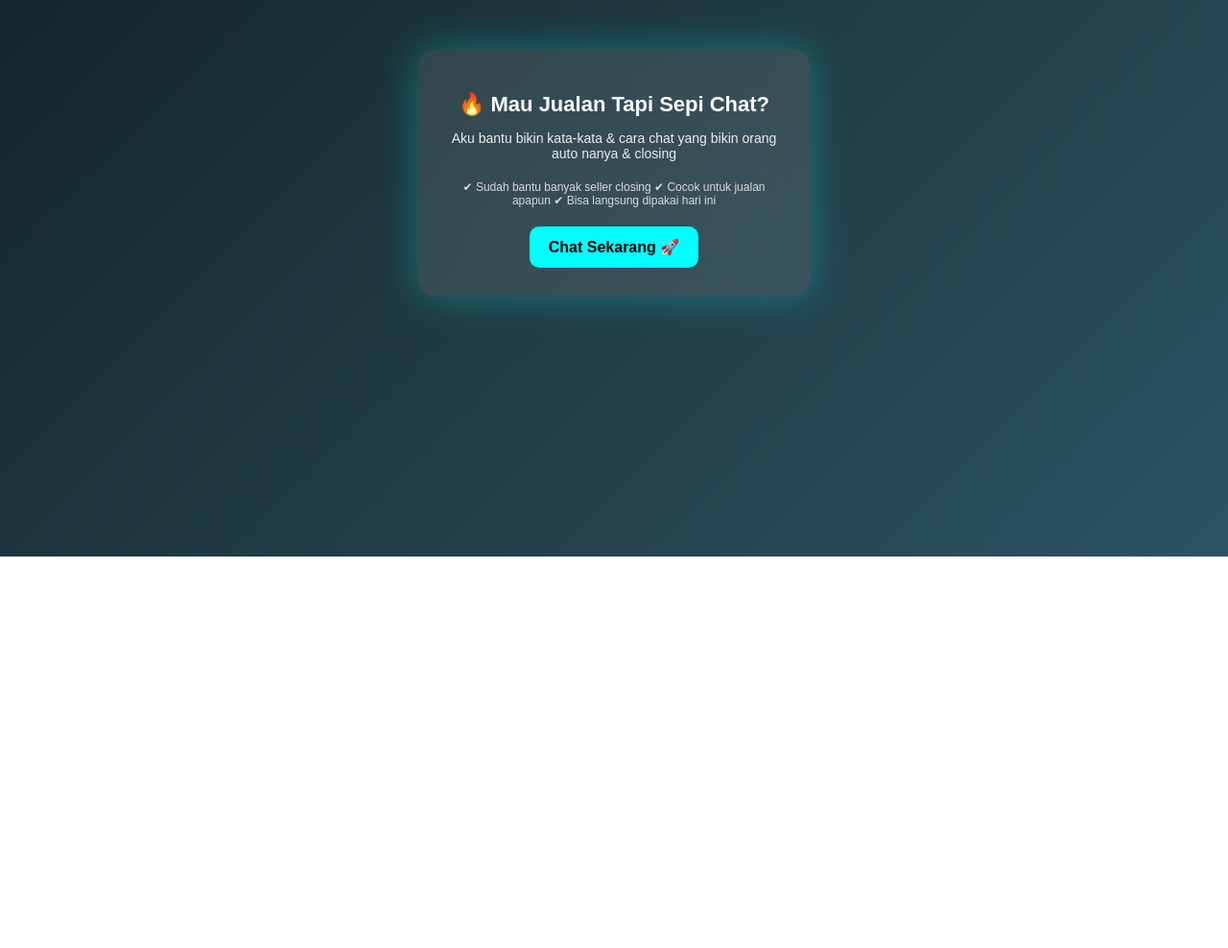
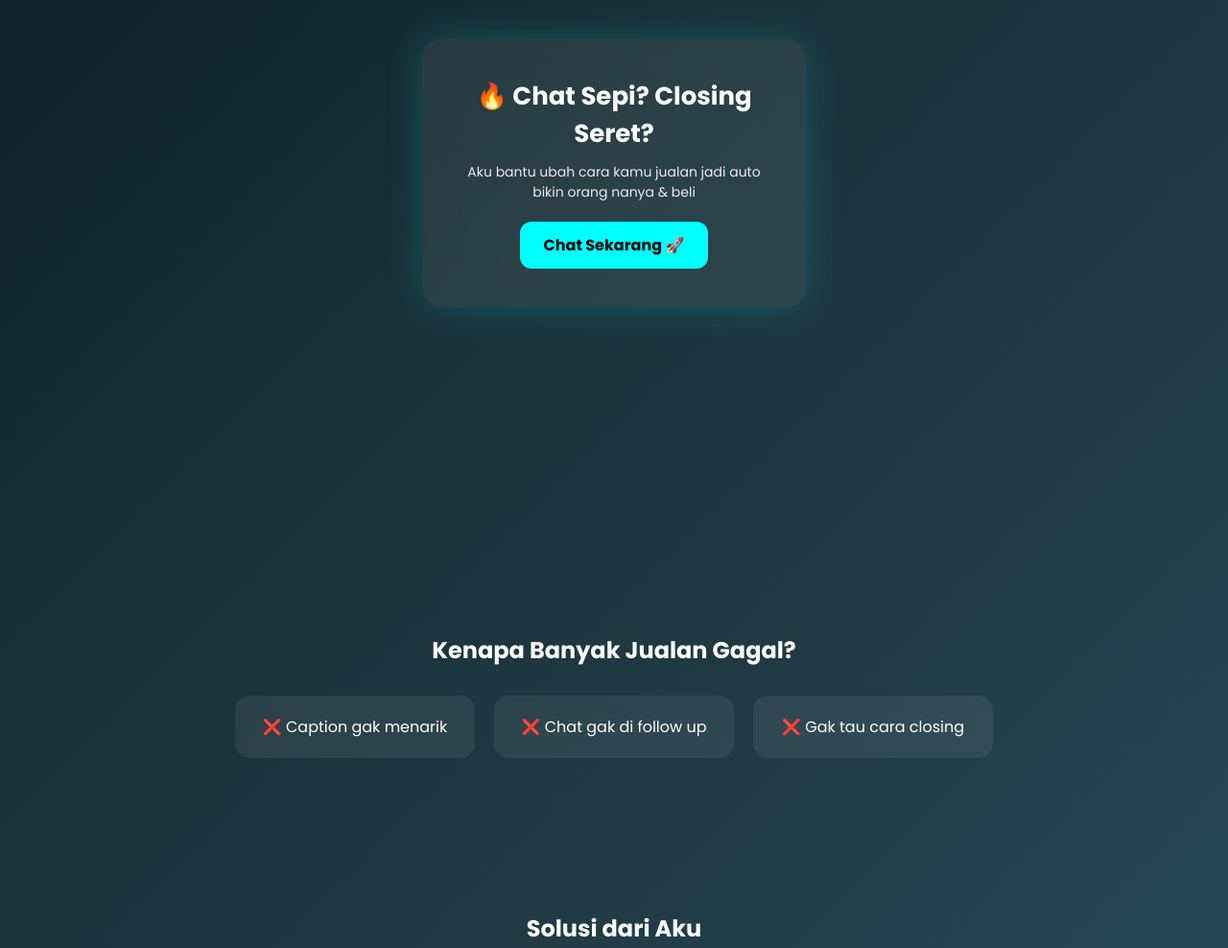
Before and after one commit to dhitoid/sales-page, a plain HTML site: page index.html in a window 1280 px wide. Shown: the part 220-1208 px from the top of the page at 96% size. Before the commit the page ends 800 px from the top, so only its background shows below. Drawn offline with Linux system fonts and the light colour scheme.

Commit message:
Update index.html

```diff
--- a/index.html
+++ b/index.html
@@ -3,33 +3,57 @@
 <head>
 <meta charset="UTF-8">
 <meta name="viewport" content="width=device-width, initial-scale=1.0">
-<title>Jasa Closing & Script Jualan</title>
+<title>Closing Expert</title>
+
+<link href="https://fonts.googleapis.com/css2?family=Poppins:wght@300;400;600;700&display=swap" rel="stylesheet">
 
 <style>
+* {
+  margin: 0;
+  padding: 0;
+  box-sizing: border-box;
+  font-family: 'Poppins', sans-serif;
+}
+
 body {
-  margin: 0;
-  font-family: 'Arial', sans-serif;
-  background: linear-gradient(135deg, #0f2027, #203a43, #2c5364);
+  background: linear-gradient(135deg,#0f2027,#203a43,#2c5364);
   color: white;
+  overflow-x: hidden;
+}
+
+/* ANIMATION */
+.fade-up {
+  opacity: 0;
+  transform: translateY(40px);
+  transition: 1s;
+}
+
+.fade-up.show {
+  opacity: 1;
+  transform: translateY(0);
+}
+
+/* HERO */
+.hero {
+  height: 100vh;
   display: flex;
   justify-content: center;
   align-items: center;
-  height: 100vh;
+  text-align: center;
 }
 
-.container {
+.glass {
   backdrop-filter: blur(20px);
-  background: rgba(255,255,255,0.1);
+  background: rgba(255,255,255,0.08);
   border-radius: 20px;
-  padding: 30px;
-  max-width: 350px;
-  text-align: center;
-  box-shadow: 0 0 40px rgba(0,255,255,0.3);
-  animation: fadeIn 1s ease;
+  padding: 40px;
+  box-shadow: 0 0 40px rgba(0,255,255,0.2);
+  max-width: 400px;
 }
 
 h1 {
-  font-size: 22px;
+  font-size: 26px;
+  margin-bottom: 10px;
 }
 
 p {
@@ -38,15 +62,15 @@ p {
 }
 
 .btn {
+  display: inline-block;
   margin-top: 20px;
-  display: inline-block;
-  padding: 12px 20px;
-  border-radius: 10px;
+  padding: 12px 25px;
+  border-radius: 12px;
   background: cyan;
   color: black;
   text-decoration: none;
   font-weight: bold;
-  transition: 0.3s;
+  transition: .3s;
 }
 
 .btn:hover {
@@ -54,39 +78,122 @@ p {
   box-shadow: 0 0 20px cyan;
 }
 
+/* SECTION */
+.section {
+  padding: 80px 20px;
+  text-align: center;
+}
+
+.cards {
+  display: flex;
+  flex-wrap: wrap;
+  justify-content: center;
+  gap: 20px;
+  margin-top: 30px;
+}
+
+.card {
+  width: 250px;
+  padding: 20px;
+  border-radius: 15px;
+  background: rgba(255,255,255,0.07);
+  backdrop-filter: blur(10px);
+  transition: .3s;
+}
+
+.card:hover {
+  transform: translateY(-10px);
+  box-shadow: 0 0 20px rgba(0,255,255,0.4);
+}
+
+/* TESTI */
 .testi {
-  margin-top: 20px;
-  font-size: 12px;
+  max-width: 600px;
+  margin: auto;
+  margin-top: 30px;
+  font-size: 14px;
   opacity: 0.8;
 }
 
-@keyframes fadeIn {
-  from {opacity: 0; transform: translateY(20px);}
-  to {opacity: 1; transform: translateY(0);}
+/* FOOTER */
+.footer {
+  text-align: center;
+  padding: 40px 20px;
+  opacity: 0.6;
 }
 </style>
 
 </head>
 <body>
 
-<div class="container">
-  <h1>🔥 Mau Jualan Tapi Sepi Chat?</h1>
+<!-- HERO -->
+<section class="hero">
+  <div class="glass fade-up">
+    <h1>🔥 Chat Sepi? Closing Seret?</h1>
+    <p>Aku bantu ubah cara kamu jualan jadi auto bikin orang nanya & beli</p>
+    <a href="https://wa.me/628123456789" class="btn">Chat Sekarang 🚀</a>
+  </div>
+</section>
 
-  <p>
-    Aku bantu bikin kata-kata & cara chat
-    yang bikin orang auto nanya & closing
-  </p>
+<!-- VALUE -->
+<section class="section fade-up">
+  <h2>Kenapa Banyak Jualan Gagal?</h2>
+
+  <div class="cards">
+    <div class="card">❌ Caption gak menarik</div>
+    <div class="card">❌ Chat gak di follow up</div>
+    <div class="card">❌ Gak tau cara closing</div>
+  </div>
+</section>
+
+<!-- SOLUTION -->
+<section class="section fade-up">
+  <h2>Solusi dari Aku</h2>
+
+  <div class="cards">
+    <div class="card">✅ Script jualan siap pakai</div>
+    <div class="card">✅ Teknik closing di chat</div>
+    <div class="card">✅ Cara bikin orang tertarik</div>
+  </div>
+</section>
+
+<!-- TESTIMONI -->
+<section class="section fade-up">
+  <h2>Hasil Nyata</h2>
 
   <div class="testi">
-    ✔ Sudah bantu banyak seller closing
-    ✔ Cocok untuk jualan apapun
-    ✔ Bisa langsung dipakai hari ini
+    “Awalnya sepi banget, setelah pakai cara ini langsung ada yang chat & closing”
   </div>
 
-  <a class="btn" href="https://wa.me/6281802168184">
-    Chat Sekarang 🚀
-  </a>
+  <div class="testi">
+    “Script nya simpel tapi ternyata ngaruh banget ke penjualan”
+  </div>
+</section>
+
+<!-- CTA -->
+<section class="section fade-up">
+  <h2>Siap Naikin Closing Kamu?</h2>
+  <p>Klik sekarang, aku bantu langsung</p>
+
+  <a href="https://wa.me/6281802168184" class="btn">Gas Chat Sekarang 🔥</a>
+</section>
+
+<!-- FOOTER -->
+<div class="footer">
+  © 2026 Closing Expert
 </div>
+
+<script>
+const observer = new IntersectionObserver(entries => {
+  entries.forEach(entry => {
+    if(entry.isIntersecting){
+      entry.target.classList.add('show');
+    }
+  });
+});
+
+document.querySelectorAll('.fade-up').forEach(el => observer.observe(el));
+</script>
 
 </body>
 </html>
```
